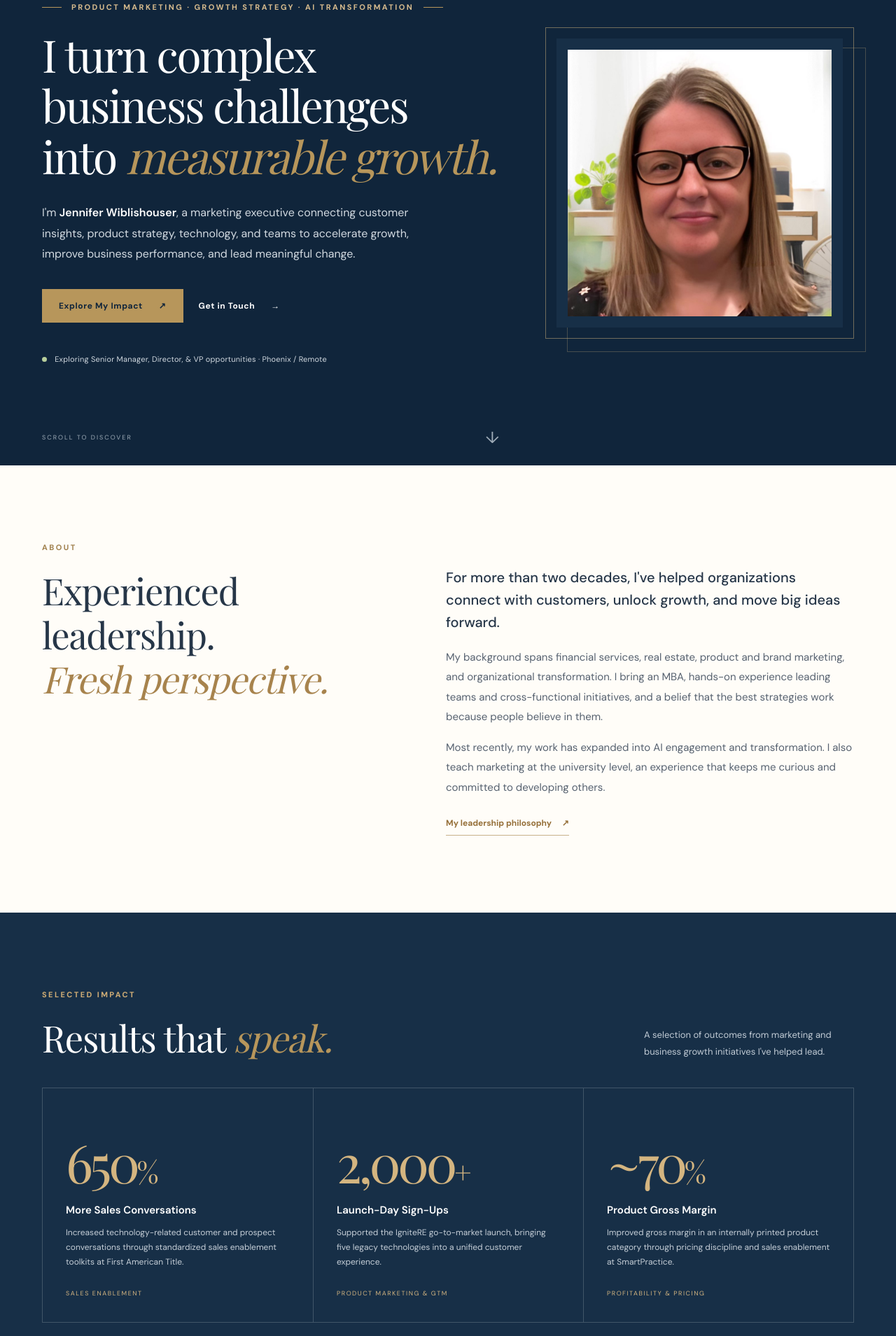
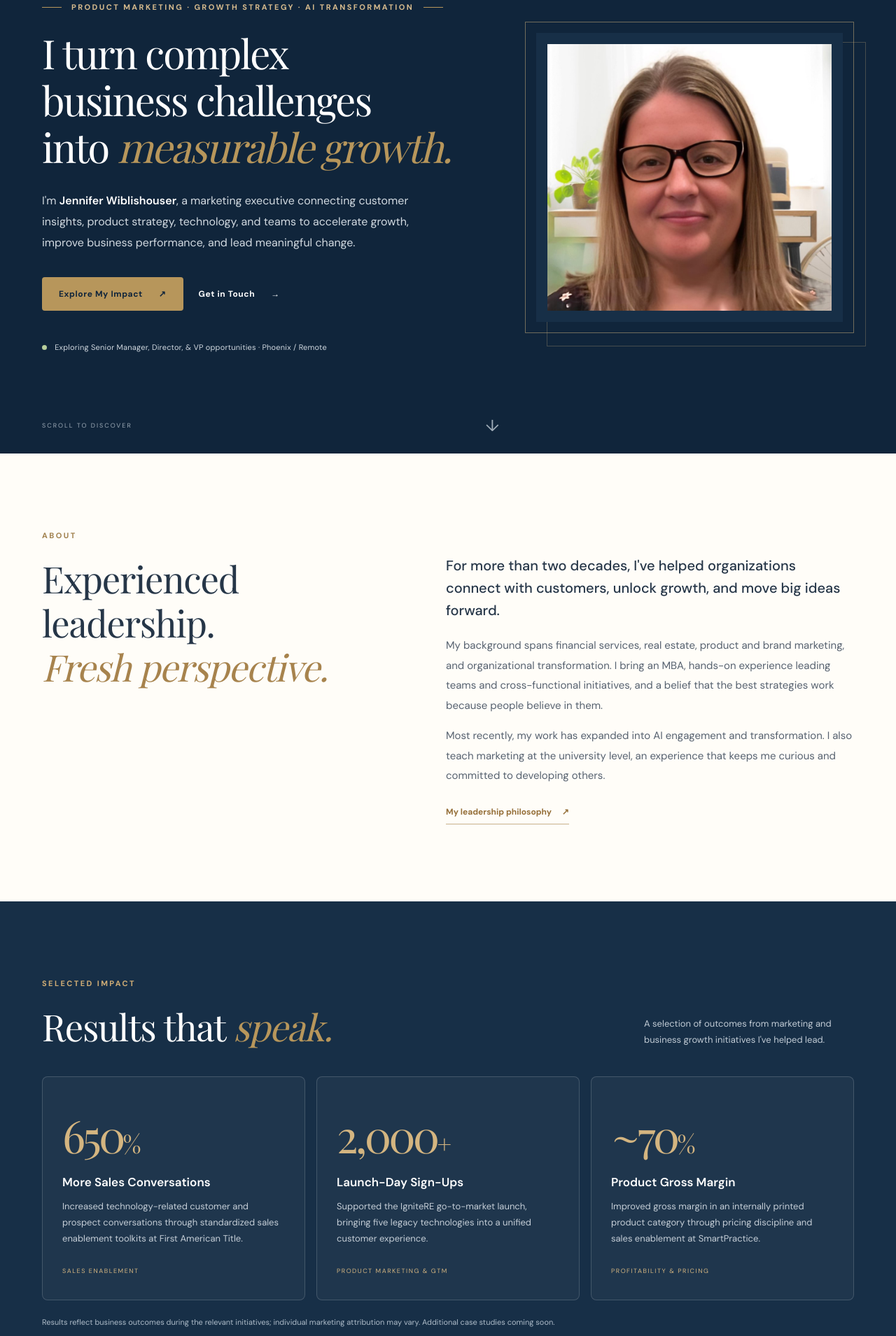
Before and after one commit to JenWiblishouser/JenWiblishouser.github.io, a plain HTML site: page index.html in a window 1280 px wide. Shown: the part 184-2093 px from the top of the page at 70% size. Drawn offline with nearby package versions, Linux system fonts and the light colour scheme; a script that the page names is missing; a web font is replaced by a local one.

Commit message:
Enhance styles for homepage and impact cards

```diff
--- a/styles.css
+++ b/styles.css
@@ -30,3 +30,147 @@
 .impact-index {
   display: none !important;
 }
+
+
+/* =========================================
+   JW PORTFOLIO — DESIGN ENHANCEMENTS
+   Navy · Cream · Gold
+   ========================================= */
+
+/* More balanced homepage headline */
+.hero-grid {
+  grid-template-columns: minmax(0, 1.15fr) minmax(0, 0.85fr);
+  gap: 55px;
+}
+
+.hero-copy {
+  min-width: 0;
+}
+
+.hero h1 {
+  font-size: clamp(43px, 4.5vw, 65px);
+  line-height: 1.16;
+  letter-spacing: -0.035em;
+}
+
+.hero h1 em {
+  white-space: normal;
+}
+
+/* Refined portrait */
+.hero-art {
+  transition: transform 0.35s ease;
+}
+
+.hero-art:hover {
+  transform: translateY(-4px);
+}
+
+/* Modern impact cards */
+.impact-grid {
+  gap: 16px;
+  border: none;
+}
+
+.impact-card {
+  position: relative;
+  border: 1px solid rgba(255,255,255,0.16);
+  border-radius: 8px;
+  background: rgba(255,255,255,0.035);
+  padding: 35px 28px;
+  min-height: 320px;
+  transition:
+    transform 0.3s ease,
+    border-color 0.3s ease,
+    background 0.3s ease;
+}
+
+.impact-card + .impact-card {
+  border-left: 1px solid rgba(255,255,255,0.16);
+}
+
+.impact-card:hover {
+  transform: translateY(-6px);
+  border-color: var(--gold);
+  background: rgba(255,255,255,0.065);
+}
+
+.impact-number {
+  font-size: clamp(52px, 5vw, 70px);
+  margin: 5px 0 14px;
+}
+
+.impact-number span {
+  font-size: 0.55em;
+}
+
+.impact-card h3 {
+  font-size: 17px;
+  margin-bottom: 12px;
+}
+
+.impact-card p {
+  font-size: 13px;
+  line-height: 1.8;
+}
+
+/* Button refinements */
+.btn-primary,
+.btn-gold {
+  border-radius: 4px;
+}
+
+.btn-primary:hover,
+.btn-gold:hover {
+  box-shadow: 0 8px 24px rgba(0,0,0,0.18);
+}
+
+/* Mobile layout refinements */
+@media (max-width: 900px) {
+  .hero-grid {
+    grid-template-columns: minmax(0, 1fr) minmax(0, 0.85fr);
+    gap: 30px;
+  }
+
+  .hero h1 {
+    font-size: clamp(40px, 5vw, 55px);
+  }
+}
+
+@media (max-width: 700px) {
+  .hero-grid {
+    grid-template-columns: 1fr;
+    gap: 50px;
+  }
+
+  .hero h1 {
+    font-size: clamp(40px, 9vw, 54px);
+  }
+
+  .impact-grid {
+    grid-template-columns: 1fr;
+    gap: 14px;
+  }
+
+  .impact-card {
+    min-height: auto;
+    padding: 30px 25px;
+  }
+
+  .impact-card + .impact-card {
+    border-top: 1px solid rgba(255,255,255,0.16);
+  }
+}
+
+/* Respect reduced-motion preferences */
+@media (prefers-reduced-motion: reduce) {
+  .hero-art,
+  .impact-card {
+    transition: none;
+  }
+
+  .hero-art:hover,
+  .impact-card:hover {
+    transform: none;
+  }
+}
```
